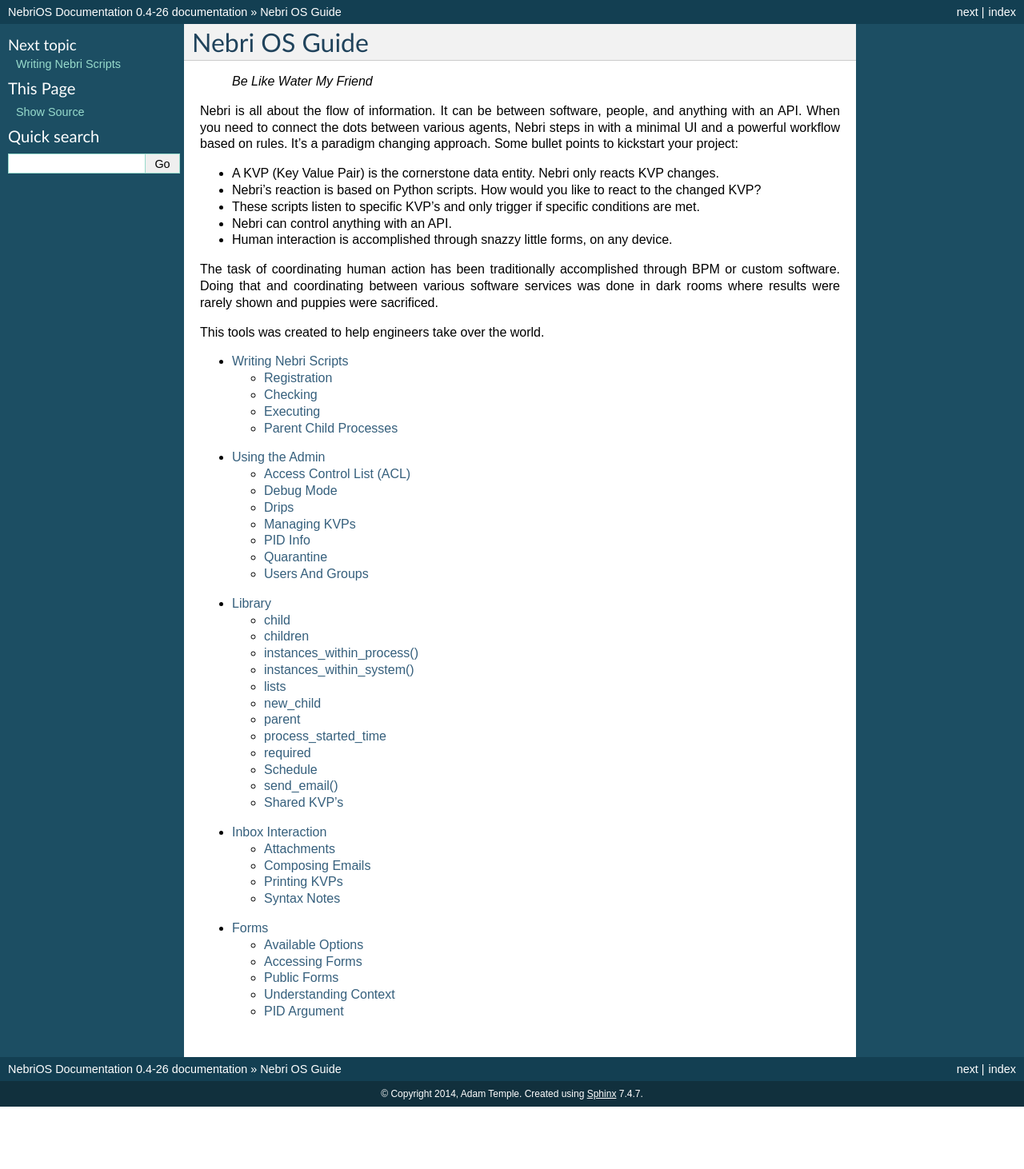
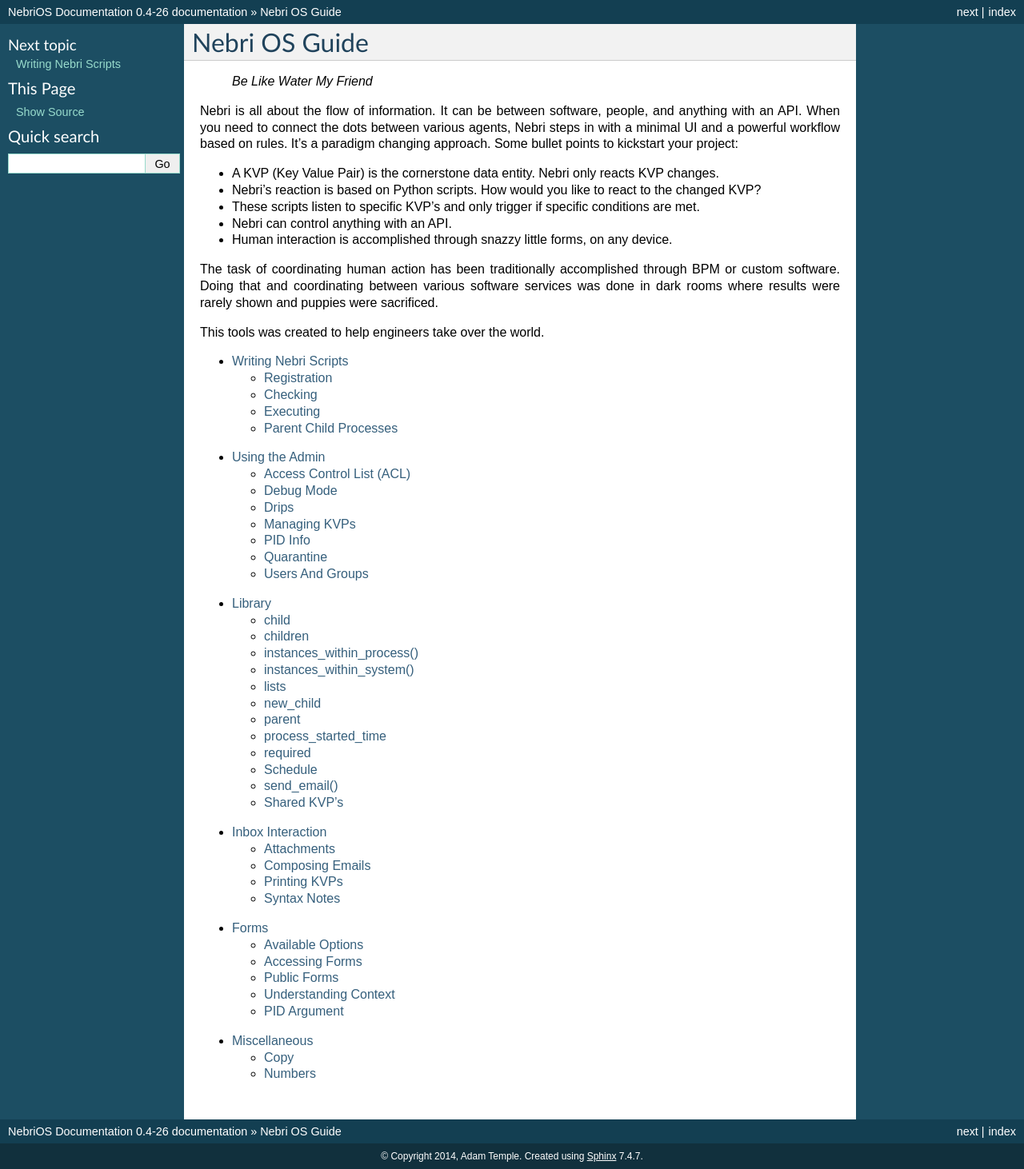
Before and after one commit to jgomo3/nebrios_docs, a Sphinx documentation site: the page built from source/index.rst, in a window 1280 px wide. Shown: the whole page at 80% size. Built offline with Sphinx 7.4.7, drawn with Linux system fonts in a browser that asks for light colours; before the commit the page ends 1384 px from its top, so only the background shows below that; part of the change alters nothing that is shown.

```diff
--- a/source/index.rst
+++ b/source/index.rst
@@ -40,3 +40,9 @@ This tools was created to help engineers take over the world.
     :maxdepth: 2
 
     forms/index
+
+
+.. toctree::
+    :maxdepth: 2
+
+    misc/index
```
